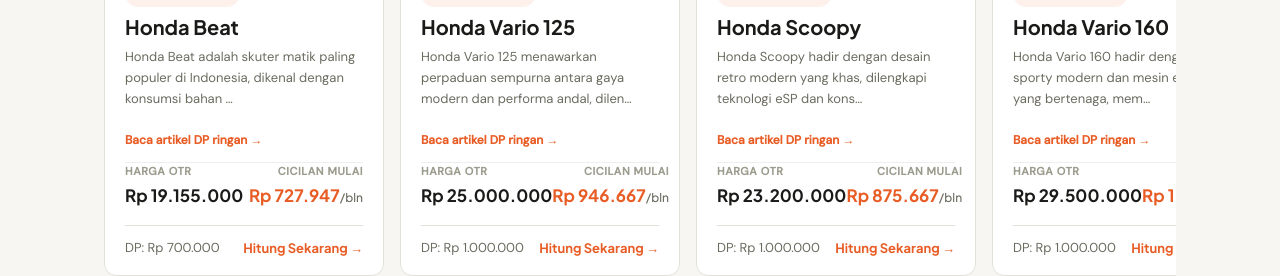
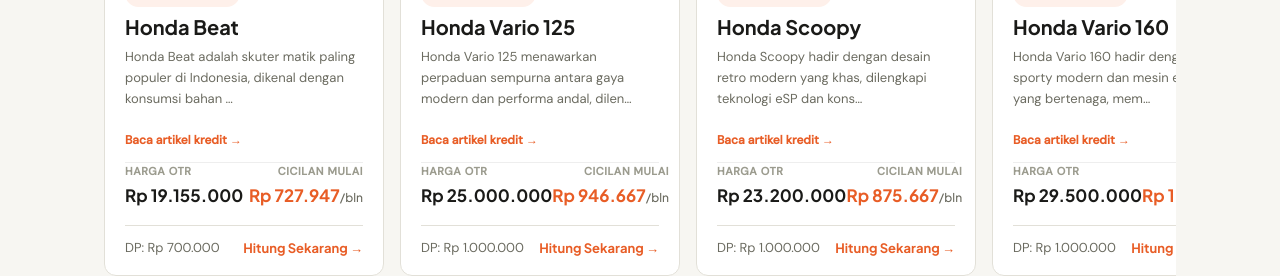
Before and after one commit to Andrenurdiansyah/simulasikreditmu, a Next.js app: page / in a window 1280 px wide. Shown: the part 1120-1396 px from the top of the page. Built offline with nearby package versions, Linux system fonts and the light colour scheme.

Commit message:
Update Card.tsx

```diff
--- a/components/Card.tsx
+++ b/components/Card.tsx
@@ -65,7 +65,7 @@
 
           {/* LINK ARTIKEL SEO */}
 <Link
-  href={`/artikel/${product.slug}`}
+  href={`/artikel/${product.slug}-kredit-dp-ringan-cicilan-murah`}
   style={{
     fontSize: 12,
     color: "var(--accent)",
@@ -74,7 +74,7 @@
     marginBottom: 12,
   }}
 >
-  Baca artikel DP ringan →
+  Baca artikel kredit →
 </Link>
 
           <hr style={styles.sep} />
```
